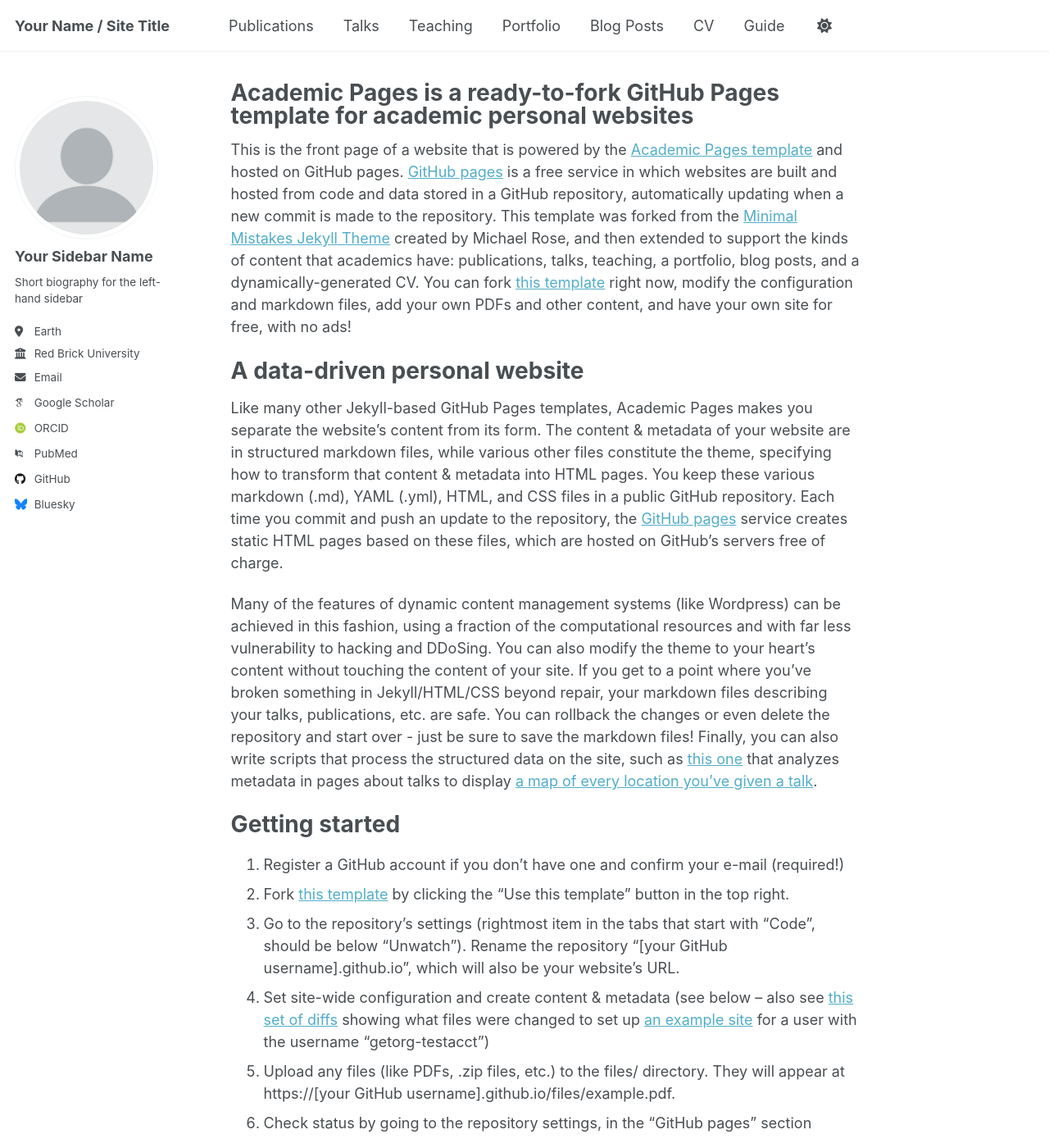
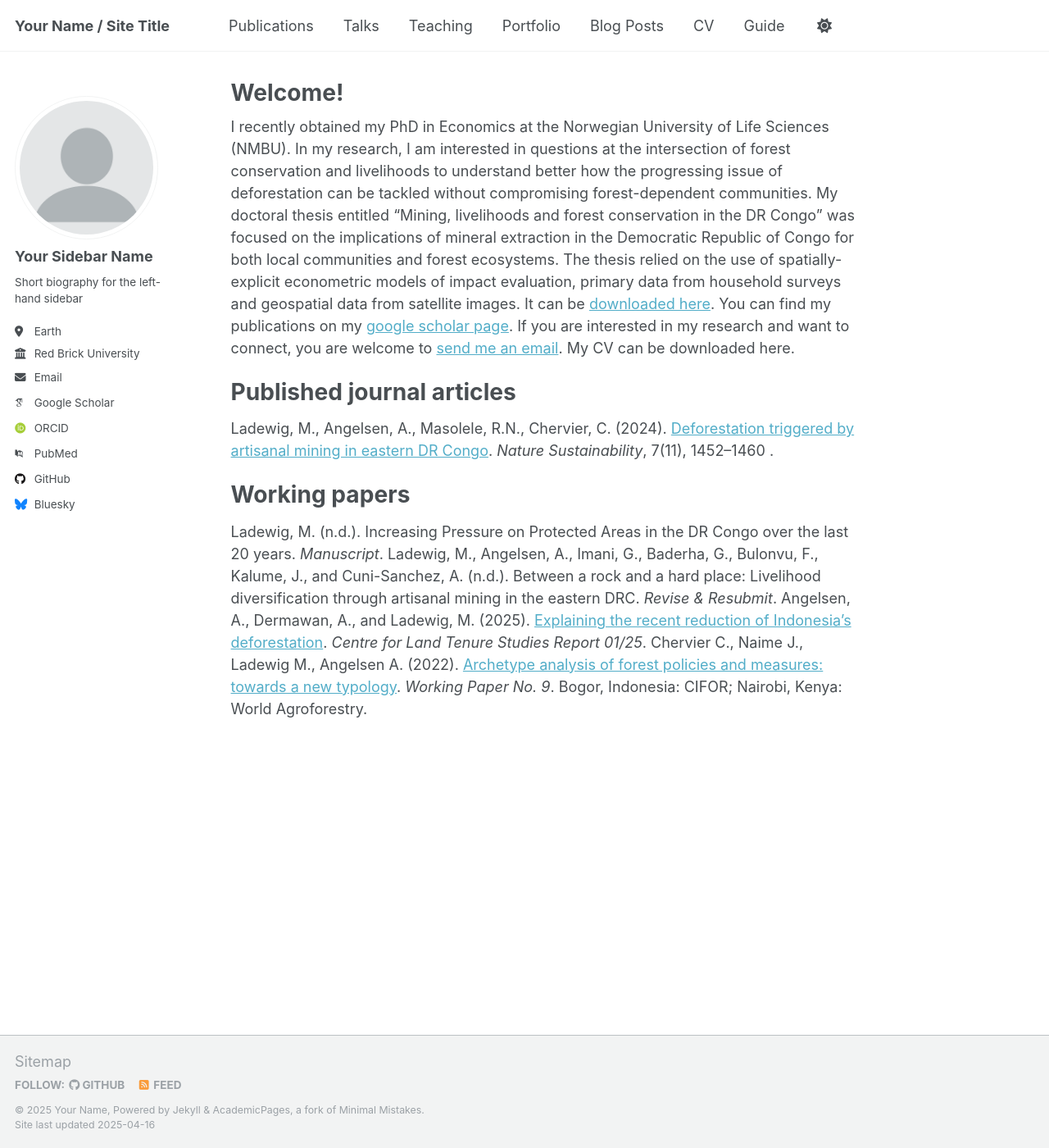
Before and after one commit to maladewig/maladewig.github.io, a Jekyll site: the page built from _pages/about.md, in a window 1280 px wide and 1400 px high. Shown: the whole window at 82% size. Built offline with Jekyll 4.4.1, drawn with Linux system fonts in a browser that asks for light colours; some web fonts are replaced; some of the changed text lies outside the part shown.

Commit message:
Update about.md

```diff
--- a/_pages/about.md
+++ b/_pages/about.md
@@ -1,49 +1,23 @@
 ---
 permalink: /
-title: "Academic Pages is a ready-to-fork GitHub Pages template for academic personal websites"
+title: "Welcome!"
 author_profile: true
 redirect_from:
   - /about/
   - /about.html
 ---
 
-This is the front page of a website that is powered by the [Academic Pages template](https://github.com/academicpages/academicpages.github.io) and hosted on GitHub pages. [GitHub pages](https://pages.github.com) is a free service in which websites are built and hosted from code and data stored in a GitHub repository, automatically updating when a new commit is made to the repository. This template was forked from the [Minimal Mistakes Jekyll Theme](https://mmistakes.github.io/minimal-mistakes/) created by Michael Rose, and then extended to support the kinds of content that academics have: publications, talks, teaching, a portfolio, blog posts, and a dynamically-generated CV. You can fork [this template](https://github.com/academicpages/academicpages.github.io) right now, modify the configuration and markdown files, add your own PDFs and other content, and have your own site for free, with no ads!
+I recently obtained my PhD in Economics at the Norwegian University of Life Sciences (NMBU). In my research, I am interested in questions at the intersection of forest conservation and livelihoods to understand better how the progressing issue of deforestation can be tackled without compromising forest-dependent communities.
+My doctoral thesis entitled "Mining, livelihoods and forest conservation in the DR Congo" was focused on the implications of mineral extraction in the Democratic Republic of Congo for both local communities and forest ecosystems. The thesis relied on the use of spatially-explicit econometric models of impact evaluation, primary data from household surveys and geospatial data from satellite images. It can be [downloaded here](https://main-bvxea6i-kdsvgmpf4iwws.eu-5.platformsh.site/sites/default/files/2025-03/Malte%20Ladewig_Thesis.pdf).
+You can find my publications on my [google scholar page](https://scholar.google.com/citations?user=viMAUr4AAAAJ&hl=en). If you are interested in my research and want to connect, you are welcome to [send me an email](mailto:malte.ladewig@nmbu.no). My CV can be downloaded here.
 
-A data-driven personal website
+Published journal articles
 ======
-Like many other Jekyll-based GitHub Pages templates, Academic Pages makes you separate the website's content from its form. The content & metadata of your website are in structured markdown files, while various other files constitute the theme, specifying how to transform that content & metadata into HTML pages. You keep these various markdown (.md), YAML (.yml), HTML, and CSS files in a public GitHub repository. Each time you commit and push an update to the repository, the [GitHub pages](https://pages.github.com/) service creates static HTML pages based on these files, which are hosted on GitHub's servers free of charge.
+Ladewig, M., Angelsen, A., Masolele, R.N., Chervier, C. (2024). [Deforestation triggered by artisanal mining in eastern DR Congo](https://doi.org/10.1038/s41893-024-01421-8). *Nature Sustainability*, 7(11), 1452–1460 .
 
-Many of the features of dynamic content management systems (like Wordpress) can be achieved in this fashion, using a fraction of the computational resources and with far less vulnerability to hacking and DDoSing. You can also modify the theme to your heart's content without touching the content of your site. If you get to a point where you've broken something in Jekyll/HTML/CSS beyond repair, your markdown files describing your talks, publications, etc. are safe. You can rollback the changes or even delete the repository and start over - just be sure to save the markdown files! Finally, you can also write scripts that process the structured data on the site, such as [this one](https://github.com/academicpages/academicpages.github.io/blob/master/talkmap.ipynb) that analyzes metadata in pages about talks to display [a map of every location you've given a talk](https://academicpages.github.io/talkmap.html).
-
-Getting started
+Working papers
 ======
-1. Register a GitHub account if you don't have one and confirm your e-mail (required!)
-1. Fork [this template](https://github.com/academicpages/academicpages.github.io) by clicking the "Use this template" button in the top right.
-1. Go to the repository's settings (rightmost item in the tabs that start with "Code", should be below "Unwatch"). Rename the repository "[your GitHub username].github.io", which will also be your website's URL.
-1. Set site-wide configuration and create content & metadata (see below -- also see [this set of diffs](http://archive.is/3TPas) showing what files were changed to set up [an example site](https://getorg-testacct.github.io) for a user with the username "getorg-testacct")
-1. Upload any files (like PDFs, .zip files, etc.) to the files/ directory. They will appear at https://[your GitHub username].github.io/files/example.pdf.
-1. Check status by going to the repository settings, in the "GitHub pages" section
-
-Site-wide configuration
-------
-The main configuration file for the site is in the base directory in [_config.yml](https://github.com/academicpages/academicpages.github.io/blob/master/_config.yml), which defines the content in the sidebars and other site-wide features. You will need to replace the default variables with ones about yourself and your site's github repository. The configuration file for the top menu is in [_data/navigation.yml](https://github.com/academicpages/academicpages.github.io/blob/master/_data/navigation.yml). For example, if you don't have a portfolio or blog posts, you can remove those items from that navigation.yml file to remove them from the header.
-
-Create content & metadata
-------
-For site content, there is one markdown file for each type of content, which are stored in directories like _publications, _talks, _posts, _teaching, or _pages. For example, each talk is a markdown file in the [_talks directory](https://github.com/academicpages/academicpages.github.io/tree/master/_talks). At the top of each markdown file is structured data in YAML about the talk, which the theme will parse to do lots of cool stuff. The same structured data about a talk is used to generate the list of talks on the [Talks page](https://academicpages.github.io/talks), each [individual page](https://academicpages.github.io/talks/2012-03-01-talk-1) for specific talks, the talks section for the [CV page](https://academicpages.github.io/cv), and the [map of places you've given a talk](https://academicpages.github.io/talkmap.html) (if you run this [python file](https://github.com/academicpages/academicpages.github.io/blob/master/talkmap.py) or [Jupyter notebook](https://github.com/academicpages/academicpages.github.io/blob/master/talkmap.ipynb), which creates the HTML for the map based on the contents of the _talks directory).
-
-**Markdown generator**
-
-The repository includes [a set of Jupyter notebooks](https://github.com/academicpages/academicpages.github.io/tree/master/markdown_generator
-) that converts a CSV containing structured data about talks or presentations into individual markdown files that will be properly formatted for the Academic Pages template. The sample CSVs in that directory are the ones I used to create my own personal website at stuartgeiger.com. My usual workflow is that I keep a spreadsheet of my publications and talks, then run the code in these notebooks to generate the markdown files, then commit and push them to the GitHub repository.
-
-How to edit your site's GitHub repository
-------
-Many people use a git client to create files on their local computer and then push them to GitHub's servers. If you are not familiar with git, you can directly edit these configuration and markdown files directly in the github.com interface. Navigate to a file (like [this one](https://github.com/academicpages/academicpages.github.io/blob/master/_talks/2012-03-01-talk-1.md) and click the pencil icon in the top right of the content preview (to the right of the "Raw | Blame | History" buttons). You can delete a file by clicking the trashcan icon to the right of the pencil icon. You can also create new files or upload files by navigating to a directory and clicking the "Create new file" or "Upload files" buttons.
-
-Example: editing a markdown file for a talk
-![Editing a markdown file for a talk](/images/editing-talk.png)
-
-For more info
-------
-More info about configuring Academic Pages can be found in [the guide](https://academicpages.github.io/markdown/), the [growing wiki](https://github.com/academicpages/academicpages.github.io/wiki), and you can always [ask a question on GitHub](https://github.com/academicpages/academicpages.github.io/discussions). The [guides for the Minimal Mistakes theme](https://mmistakes.github.io/minimal-mistakes/docs/configuration/) (which this theme was forked from) might also be helpful.
+Ladewig, M. (n.d.). Increasing Pressure on Protected Areas in the DR Congo over the last 20 years. *Manuscript*.
+Ladewig, M., Angelsen, A., Imani, G., Baderha, G., Bulonvu, F., Kalume, J., and Cuni-Sanchez, A. (n.d.). Between a rock and a hard place: Livelihood diversification through artisanal mining in the eastern DRC. *Revise & Resubmit*.
+Angelsen, A., Dermawan, A., and Ladewig, M. (2025). [Explaining the recent reduction of Indonesia’s deforestation](https://nmbu.brage.unit.no/nmbu-xmlui/bitstream/handle/11250/3176540/CLTS_Report_01_25_full_pg.pdf?sequence=1&isAllowed=y). *Centre for Land Tenure Studies Report 01/25*.
+Chervier C., Naime J., Ladewig M., Angelsen A. (2022). [Archetype analysis of forest policies and measures: towards a new typology](https://www.cifor-icraf.org/publications/pdf_files/WPapers/CIFOR-ICRAF-WP-9.pdf). *Working Paper No. 9*. Bogor, Indonesia: CIFOR; Nairobi, Kenya: World Agroforestry.
```
